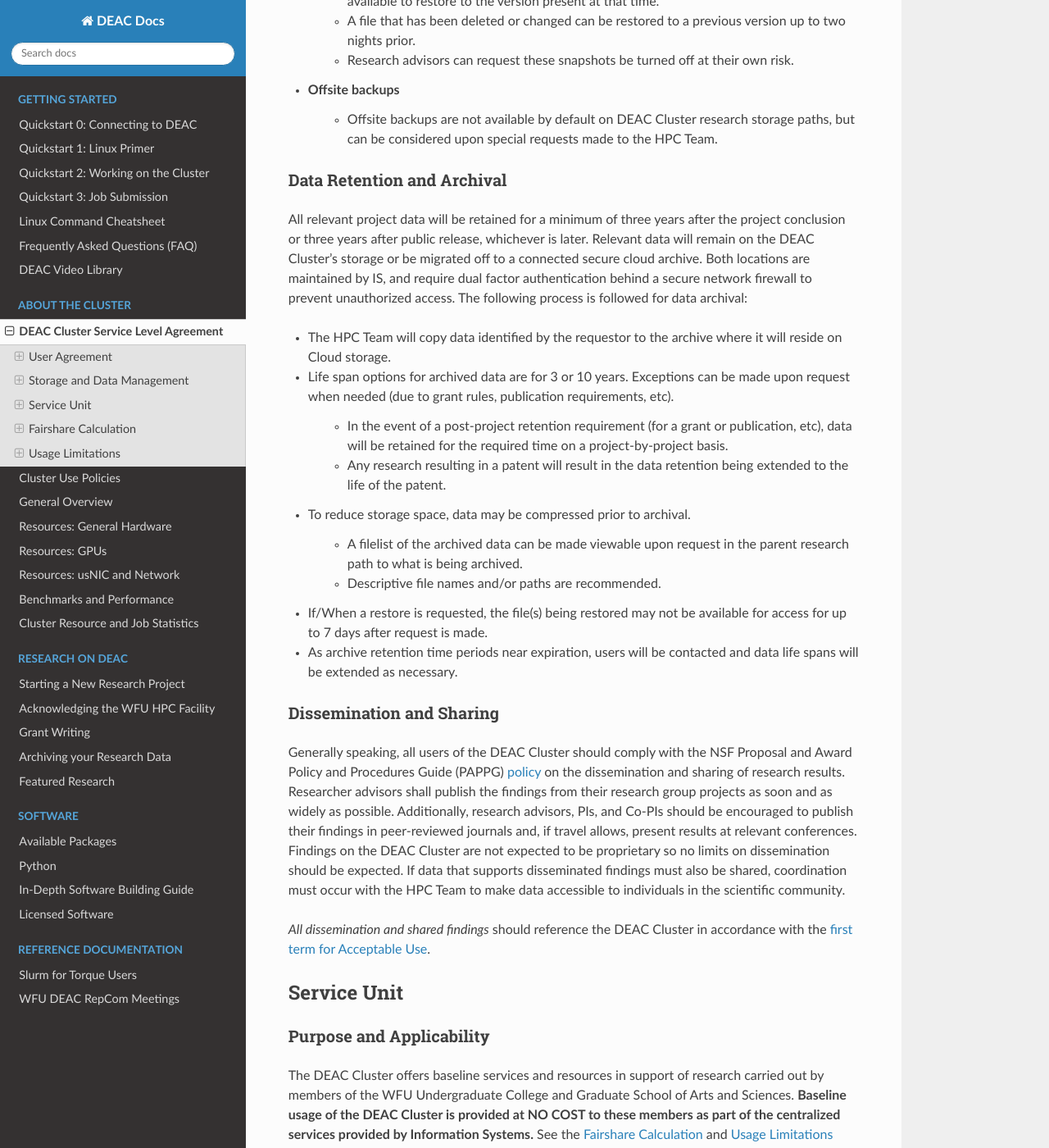
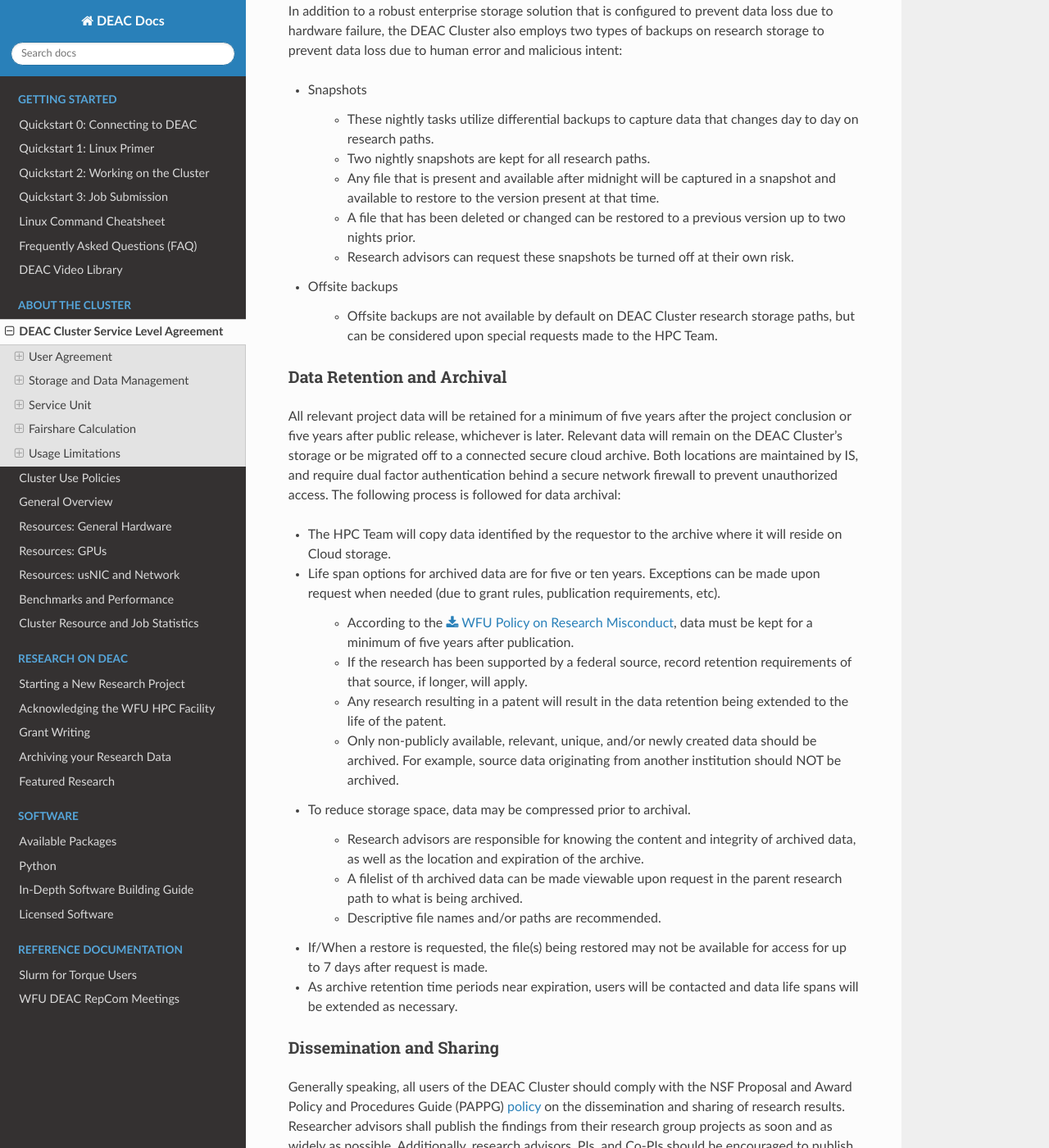
Before and after one commit to WFU-HPC/deac-docs, a Sphinx documentation site: the page built from source/cluster-sla.rst, in a window 1280 px wide and 1400 px high, scrolled down 7946 px. Shown: the whole window at 82% size. Built offline with Sphinx 7.4.7 and the Read the Docs theme 2.0.0, drawn with Linux system fonts in a browser that asks for light colours; some of the changed text lies outside the part shown.

Commit message:
Adding WFU Policy on Research Misconduct to SLA

```diff
--- a/source/cluster-sla.rst
+++ b/source/cluster-sla.rst
@@ -51,7 +51,8 @@
 Violation of any of the following usage regulations below may result in a variety of actions including, but not limited to: Suspension of DEAC Cluster account, investigation by Information Systems Information Security (InfoSec), and appropriate legal action where warranted. Relevant Federal law, North Carolina state laws, and Wake Forest University rules and regulations supersede any potential action in cases of conflict.
 
 #. Users must :ref:`acknowledge the DEAC Cluster<sec.acknowledging>` for all findings, publications, manuscripts, posters, and/or oral presentations that result directly or indirectly from the use of its resources.
-#. All users should adhere to the Information Systems `Policy on Responsible and Ethical Use of Computing Resources <https://docs.google.com/document/d/1ERgJ0aIBqTr9UQr6Vy6dNvb0nsKyGOZi2p1_MTZl9YA/edit?usp=sharing>`_ while operating on the DEAC Cluster. Students are also governed by the Wake Forest University `Code of Conduct <https://studentconduct.wfu.edu/undergraduate-student-handbook/>`_ while using the DEAC Cluster.
+#. All users shall adhere to the Information Systems :download:`Policy on Responsible and Ethical Use of Computing Resources <https://docs.google.com/document/d/1ERgJ0aIBqTr9UQr6Vy6dNvb0nsKyGOZi2p1_MTZl9YA/edit?usp=sharing>` while operating on the DEAC Cluster. Students are also governed by the Wake Forest University `Code of Conduct <https://studentconduct.wfu.edu/undergraduate-student-handbook/>`_ while using the DEAC Cluster.
+#. To ensure the integrity of all research conducted on the DEAC Cluster, all users shall adhere to the :download:`WFU Policy on Research Misconduct <https://drive.google.com/file/d/18plsm-LGN82EVe5f1Gld1vsGpFz687b3/view>` and follow the responsibilities and guidelines within.
 #. Use of DEAC Cluster resources for unauthorized commercial activities, for personal gain, cryptocurrency mining, or any illegal activities is prohibited.
 #. DEAC Cluster accounts are to be used only for the purpose for which they are authorized and are not to be used for non-DEAC Cluster related activities.
 #. DEAC Cluster users should adhere to the defined usage limitations as provided in the :ref:`sec.sla.fs` and :ref:`sec.sla.ul`.
@@ -135,7 +136,11 @@
 
     * These quotas can be increased after an explicit request for additional space is made, and the need identified by the HPC Team.
 
-* **Expansion of data quotas are allowed at no cost up to 2TB per researcher, 10TB per research group, or 20TB per department, so long as sum totals fit within these limits.**
+* Expansion of data quotas are allowed at no cost up to the following limits:
+    * 2TB per researcher. Any individual in a department conducting research independently, or a relatively small research groups where the vast majority of all research data is associated with one individual.
+    * 10TB per research groups. A group of three or more researchers conducting research under an individual research advisor.
+    * 20TB per department; All individual researchers and research groups who fall under the same department.
+
 * Any research group, department use, or funded projects requiring an increase above these default quota limits must be paid for through a Service Unit purchase as outlined in the :ref:`Service Unit Section<sec.sla.su>`.
 
 .. _sec.sla.sdm.data_ownership:
@@ -225,6 +230,7 @@
 In addition to a robust enterprise storage solution that is configured to prevent data loss due to hardware failure, the DEAC Cluster also employs two types of backups on research storage to prevent data loss due to human error and malicious intent:
 
 * Snapshots
+
     * These nightly tasks utilize differential backups to capture data that changes day to day on research paths.
     * Two nightly snapshots are kept for all research paths.
     * Any file that is present and available after midnight will be captured in a snapshot and available to restore to the version present at that time.
@@ -232,6 +238,7 @@
     * Research advisors can request these snapshots be turned off at their own risk.
 
 * Offsite backups
+
     * Offsite backups are not available by default on DEAC Cluster research storage paths, but can be considered upon special requests made to the HPC Team.
 
 .. _sec.sla.sdm.data_retention_archival:
@@ -239,17 +246,20 @@
 Data Retention and Archival
 =============================
 
-All relevant project data will be retained for a minimum of three years after the project conclusion or three years after public release, whichever is later. Relevant data will remain on the DEAC Cluster’s storage or be migrated off to a connected secure cloud archive. Both locations are maintained by IS, and require dual factor authentication behind a secure network firewall to prevent unauthorized access. The following process is followed for data archival:
+All relevant project data will be retained for a minimum of five years after the project conclusion or five years after public release, whichever is later. Relevant data will remain on the DEAC Cluster’s storage or be migrated off to a connected secure cloud archive. Both locations are maintained by IS, and require dual factor authentication behind a secure network firewall to prevent unauthorized access. The following process is followed for data archival:
 
 * The HPC Team will copy data identified by the requestor to the archive where it will reside on Cloud storage.
-* Life span options for archived data are for 3 or 10 years. Exceptions can be made upon request when needed (due to grant rules, publication requirements, etc).
+* Life span options for archived data are for five or ten years. Exceptions can be made upon request when needed (due to grant rules, publication requirements, etc).
 
-    * In the event of a post-project retention requirement (for a grant or publication, etc), data will be retained for the required time on a project-by-project basis.
+    * According to the :download:`WFU Policy on Research Misconduct <https://drive.google.com/file/d/18plsm-LGN82EVe5f1Gld1vsGpFz687b3/view>`, data must be kept for a minimum of five years after publication.
+    * If the research has been supported by a federal source, record retention requirements of that source, if longer, will apply.
     * Any research resulting in a patent will result in the data retention being extended to the life of the patent.
+    * Only non-publicly available, relevant, unique, and/or newly created data should be archived. For example, source data originating from another institution should NOT be archived.
 
 * To reduce storage space, data may be compressed prior to archival.
 
-    * A filelist of the archived data can be made viewable upon request in the parent research path to what is being archived.
+    * Research advisors are responsible for knowing the content and integrity of archived data, as well as the location and expiration of the archive.
+    * A filelist of th archived data can be made viewable upon request in the parent research path to what is being archived.
     * Descriptive file names and/or paths are recommended.
 
 * If/When a restore is requested, the file(s) being restored may not be available for access for up to 7 days after request is made.
```
